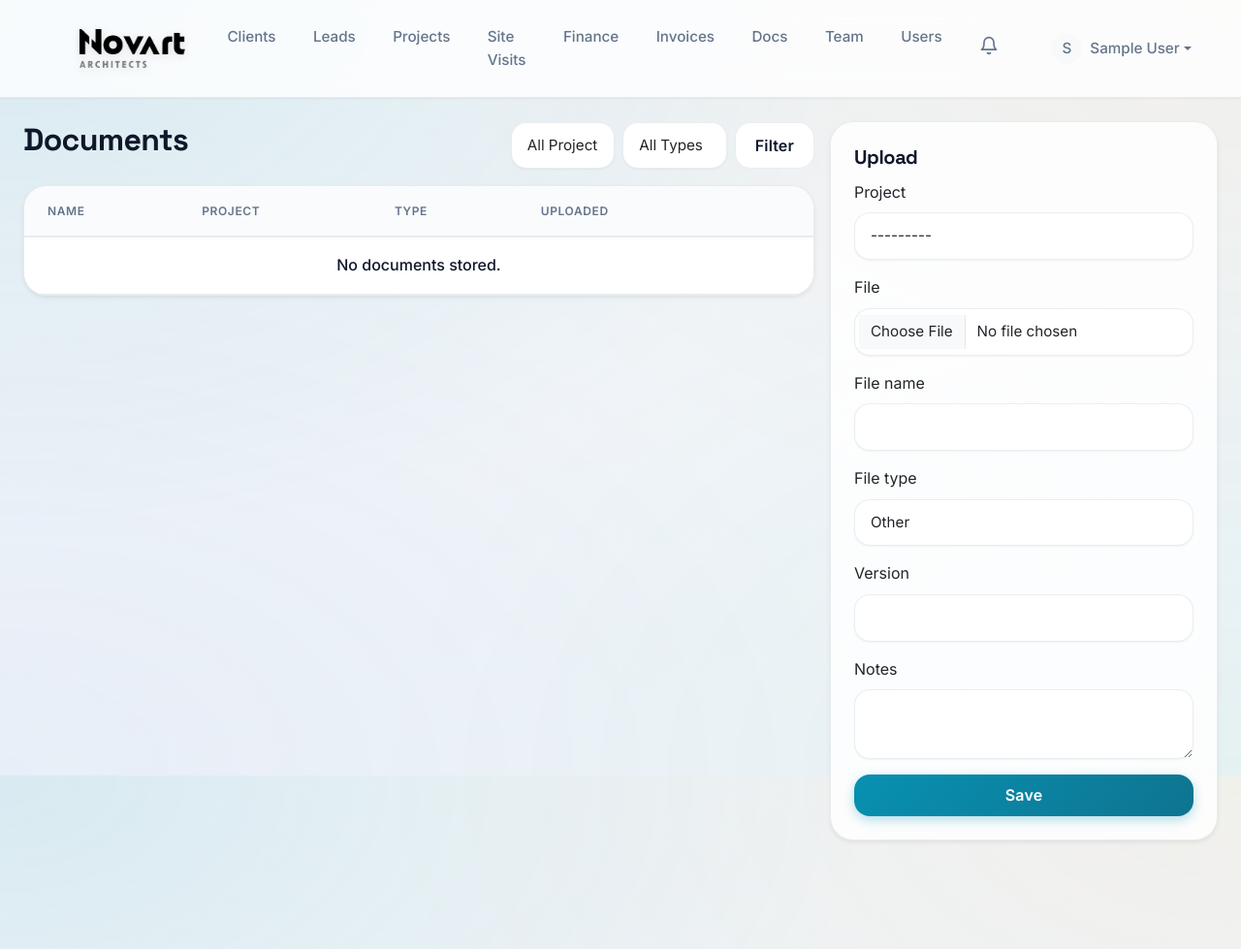
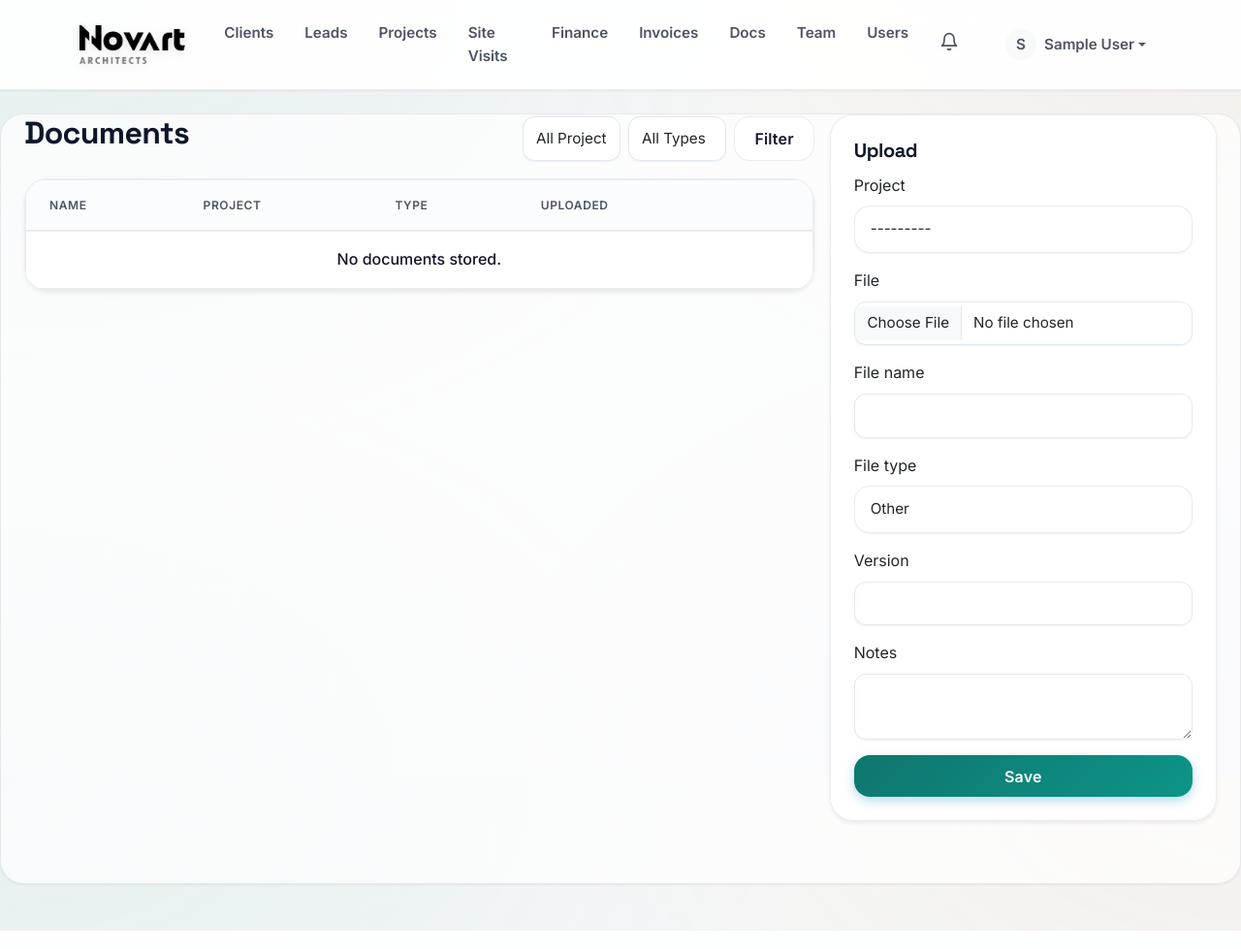
Before and after one commit to itzpraveen/novart, a Django app: page /documents/ in a window 1280 px wide. Shown: the whole page at 97% size. Run offline with Django 5.2, Linux system fonts and the light colour scheme; the visitor is signed in with stand-in values (Sample User, id 1); data that the repository does not hold is empty; some libraries are stand-ins or nearby versions.

Commit message:
Refine global UI theme for architecture look

```diff
--- a/static/css/style.css
+++ b/static/css/style.css
@@ -1,42 +1,33 @@
 :root {
-    /* Premium Color Palette */
-    --primary-color: #0891b2;
-    /* Cyan 600 */
-    --primary-hover: #0e7490;
-    /* Cyan 700 */
-    --primary-light: #ecfeff;
-    /* Cyan 50 */
-    --secondary-color: #64748b;
-    /* Slate 500 */
-    --accent-color: #f59e0b;
-    /* Amber 500 */
-    --success-color: #10b981;
-    /* Emerald 500 */
-    --danger-color: #ef4444;
-    /* Red 500 */
-    --info-color: #3b82f6;
-    /* Blue 500 */
+    /* Architect-inspired Palette */
+    --ink: #0f172a;
+    --slate: #1f2937;
+    --primary-color: #0f766e; /* deep teal */
+    --primary-hover: #0d9488;
+    --primary-light: #e0f2f1;
+    --accent-color: #d6a75b; /* brass / sand accent */
+    --secondary-color: #6b7280;
+    --success-color: #0f9f4f;
+    --danger-color: #e11d48;
+    --info-color: #2563eb;
 
     /* Backgrounds */
-    --bg-body: #f0f4f8;
-    --bg-surface: rgba(255, 255, 255, 0.85);
-    --bg-glass: rgba(255, 255, 255, 0.6);
+    --bg-body: #f6f7f8;
+    --bg-surface: rgba(255, 255, 255, 0.9);
+    --bg-glass: rgba(255, 255, 255, 0.7);
 
     /* Text */
     --text-main: #0f172a;
-    /* Slate 900 */
-    --text-muted: #64748b;
-    /* Slate 500 */
-    --text-light: #94a3b8;
-    /* Slate 400 */
+    --text-muted: #4b5563;
+    --text-light: #9ca3af;
 
     /* Borders & Shadows */
-    --border-color: rgba(148, 163, 184, 0.2);
-    --shadow-sm: 0 1px 2px 0 rgba(0, 0, 0, 0.05);
-    --shadow-md: 0 4px 6px -1px rgba(0, 0, 0, 0.1), 0 2px 4px -1px rgba(0, 0, 0, 0.06);
-    --shadow-lg: 0 10px 15px -3px rgba(0, 0, 0, 0.1), 0 4px 6px -2px rgba(0, 0, 0, 0.05);
-    --shadow-xl: 0 20px 25px -5px rgba(0, 0, 0, 0.1), 0 10px 10px -5px rgba(0, 0, 0, 0.04);
-    --shadow-glow: 0 0 20px rgba(8, 145, 178, 0.15);
+    --border-color: rgba(15, 23, 42, 0.08);
+    --shadow-sm: 0 1px 2px rgba(0, 0, 0, 0.06);
+    --shadow-md: 0 6px 20px rgba(0, 0, 0, 0.08);
+    --shadow-lg: 0 14px 32px rgba(15, 23, 42, 0.12);
+    --shadow-xl: 0 24px 48px rgba(15, 23, 42, 0.16);
+    --shadow-glow: 0 0 24px rgba(13, 148, 136, 0.15);
 
     /* Spacing & Radius */
     --radius-sm: 0.5rem;
@@ -57,10 +48,10 @@ body {
     font-family: var(--font-sans);
     background-color: var(--bg-body);
     background-image:
-        radial-gradient(at 0% 0%, rgba(8, 145, 178, 0.1) 0px, transparent 50%),
-        radial-gradient(at 100% 0%, rgba(245, 158, 11, 0.05) 0px, transparent 50%),
-        radial-gradient(at 100% 100%, rgba(16, 185, 129, 0.05) 0px, transparent 50%),
-        radial-gradient(at 0% 100%, rgba(59, 130, 246, 0.05) 0px, transparent 50%);
+        radial-gradient(at 0% 0%, rgba(13, 148, 136, 0.08) 0px, transparent 45%),
+        radial-gradient(at 100% 0%, rgba(214, 167, 91, 0.08) 0px, transparent 40%),
+        radial-gradient(at 100% 100%, rgba(79, 70, 229, 0.05) 0px, transparent 45%),
+        radial-gradient(at 0% 100%, rgba(15, 118, 110, 0.06) 0px, transparent 40%);
     background-attachment: fixed;
     color: var(--text-main);
     line-height: 1.6;
@@ -107,11 +98,11 @@ a:hover {
 
 /* Navigation */
 .navbar {
-    background: rgba(255, 255, 255, 0.8) !important;
+    background: rgba(255, 255, 255, 0.92) !important;
     backdrop-filter: blur(16px);
     -webkit-backdrop-filter: blur(16px);
     border-bottom: 1px solid var(--border-color);
-    padding: 1rem 0;
+    padding: 0.75rem 0;
     box-shadow: var(--shadow-sm);
 }
 
@@ -133,8 +124,8 @@ a:hover {
 
 .nav-link {
     color: var(--text-muted) !important;
-    font-weight: 500;
-    padding: 0.6rem 1.2rem !important;
+    font-weight: 600;
+    padding: 0.6rem 1rem !important;
     border-radius: var(--radius-md);
     transition: var(--transition-fast);
     font-size: 0.95rem;
@@ -237,14 +228,82 @@ a:hover {
     box-shadow: none;
 }
 
+/* Global button tweaks */
+.btn-primary {
+    background: linear-gradient(135deg, #0f766e, #0d9488);
+    border: none;
+    box-shadow: 0 10px 20px rgba(13, 148, 136, 0.18);
+}
+
+.btn-primary:hover {
+    background: linear-gradient(135deg, #0d5f59, #0b8a7c);
+}
+
+.btn-outline-secondary {
+    border-color: #cbd5e1;
+    color: #334155;
+}
+
+.btn-outline-secondary:hover {
+    background: #f1f5f9;
+    color: #111827;
+}
+
 thead th {
     color: #334155;
     font-weight: 700;
     letter-spacing: 0.01em;
+    background: #f8fafc;
+    border-bottom: 1px solid #e2e8f0;
 }
 
 table.table tr:hover {
     background: rgba(8, 145, 178, 0.04);
+}
+
+table td {
+    vertical-align: middle;
+}
+
+.page-shell {
+    background: var(--bg-glass);
+    border: 1px solid var(--border-color);
+    border-radius: var(--radius-xl);
+    padding: 1.5rem;
+    box-shadow: var(--shadow-sm);
+}
+
+.section-title {
+    font-weight: 700;
+    text-transform: uppercase;
+    letter-spacing: 0.08em;
+    font-size: 0.9rem;
+    color: var(--text-muted);
+}
+
+input.form-control,
+select.form-select,
+textarea.form-control {
+    border-radius: var(--radius-md);
+    border: 1px solid #e2e8f0;
+    padding: 0.65rem 0.8rem;
+    transition: var(--transition-fast);
+}
+
+input.form-control:focus,
+select.form-select:focus,
+textarea.form-control:focus {
+    border-color: rgba(13, 148, 136, 0.5);
+    box-shadow: 0 0 0 3px rgba(13, 148, 136, 0.15);
+}
+
+.table > :not(caption) > * > * {
+    padding: 0.9rem 0.75rem;
+}
+
+.table-responsive {
+    border-radius: var(--radius-lg);
+    border: 1px solid var(--border-color);
 }
 
 .stat-card::after {
```
Also changed, not shown: other parts of static/css/style.css (+15 -15 lines).
